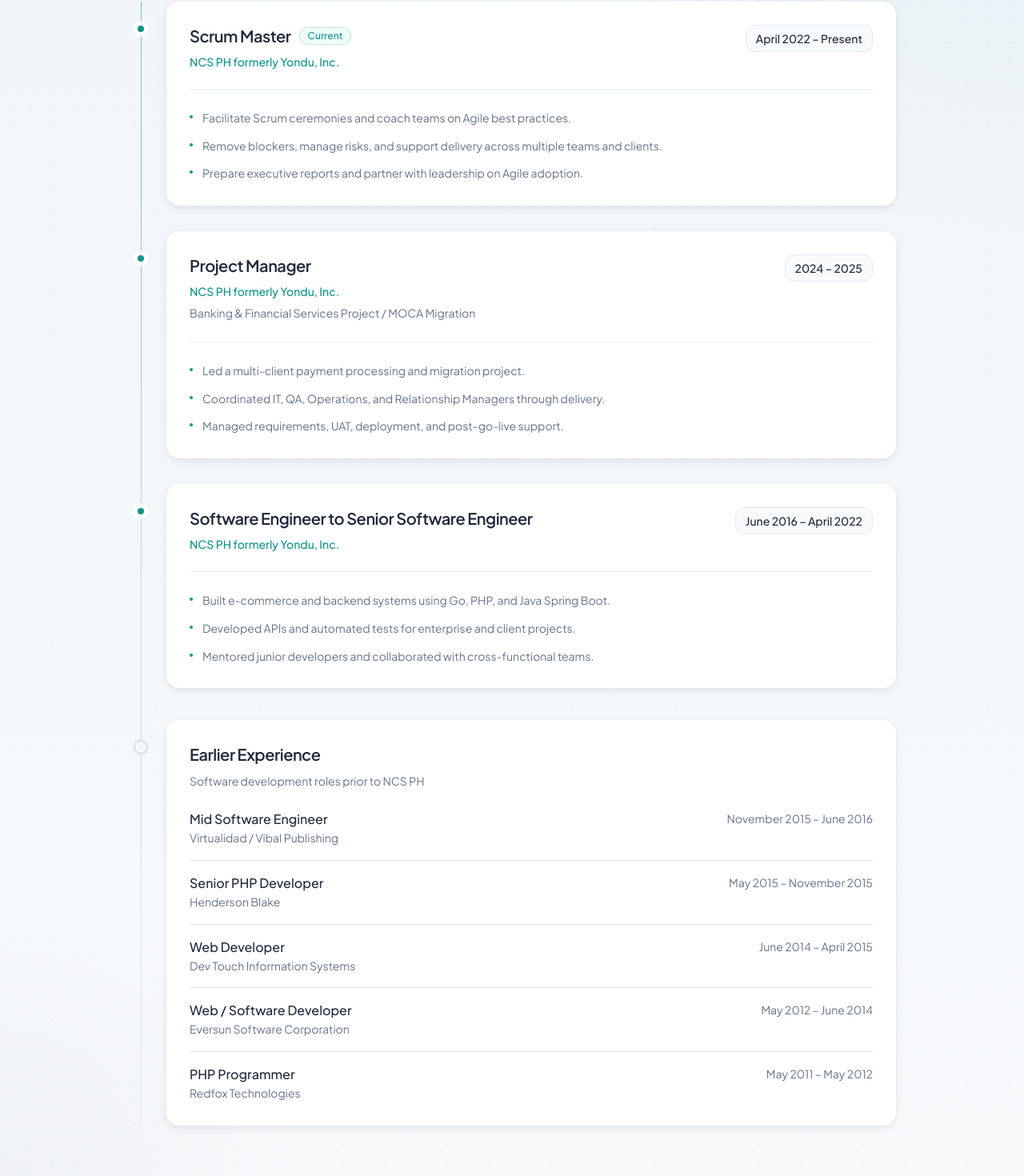
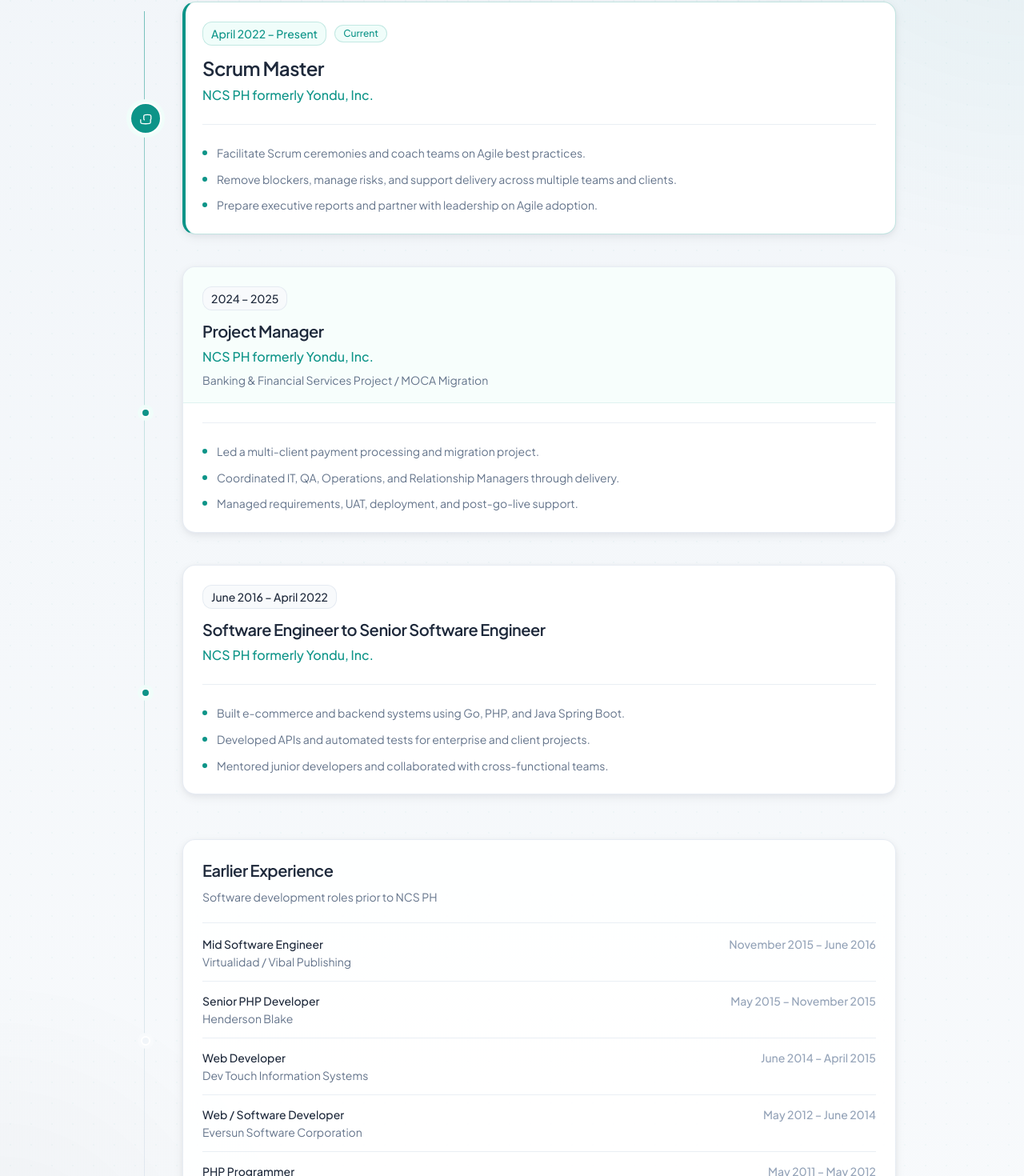
Before and after one commit to charlefire-cpu/personal-website, a React (Vite) app: page / in a window 1280 px wide. Shown: the part 3143-4613 px from the top of the page at 80% size. Built offline with nearby package versions, Linux system fonts and the light colour scheme.

Commit message:
improve professional experience section

```diff
--- a/src/components/Experience.tsx
+++ b/src/components/Experience.tsx
@@ -1,8 +1,151 @@
 import { profile } from '../data/profile'
+import type { ExperienceRole } from '../data/profile'
 import Section from './ui/Section'
 
 function isCurrentRole(period: string) {
   return period.toLowerCase().includes('present')
+}
+
+type RoleEmphasis = 'featured' | 'highlight' | 'standard'
+
+function getRoleEmphasis(role: ExperienceRole, index: number): RoleEmphasis {
+  if (isCurrentRole(role.period) || index === 0) return 'featured'
+  if (index === 1) return 'highlight'
+  return 'standard'
+}
+
+function BriefcaseIcon() {
+  return (
+    <svg
+      className="h-4 w-4 sm:h-[1.125rem] sm:w-[1.125rem]"
+      fill="none"
+      viewBox="0 0 24 24"
+      stroke="currentColor"
+      strokeWidth={1.75}
+      aria-hidden="true"
+    >
+      <path
+        strokeLinecap="round"
+        strokeLinejoin="round"
+        d="M20.25 14.15v4.25c0 1.094-.787 2.036-1.872 2.18-2.087.277-4.216.42-6.378.42s-4.291-.143-6.378-.42c-1.085-.144-1.872-1.086-1.872-2.18v-4.25m16.5 0a2.18 2.18 0 0 0 .75-1.661V8.25c0-1.126-.875-2.048-1.98-2.193a48.42 48.42 0 0 0-8.04 0c-1.105.145-1.98 1.067-1.98 2.193v4.35a2.18 2.18 0 0 0 .75 1.661m16.5 0h.008v.008h-.008V14.15Zm-16.5 0h.008v.008h-.008V14.15Z"
+      />
+    </svg>
+  )
+}
+
+function ExperienceMarker({
+  emphasis,
+  muted = false,
+}: {
+  emphasis: RoleEmphasis
+  muted?: boolean
+}) {
+  if (emphasis === 'featured') {
+    return (
+      <div className="experience-marker" aria-hidden="true">
+        <span className="experience-marker-icon">
+          <BriefcaseIcon />
+        </span>
+      </div>
+    )
+  }
+
+  return (
+    <div className="experience-marker" aria-hidden="true">
+      <span
+        className={`experience-marker-dot ${muted ? 'experience-marker-dot--muted' : ''}`}
+      />
+    </div>
+  )
+}
+
+function FeaturedRoleCard({ role }: { role: ExperienceRole }) {
+  const current = isCurrentRole(role.period)
+
+  return (
+    <article className="experience-card experience-card--interactive experience-card--featured">
+      <header className="experience-header">
+        <div className="experience-meta">
+          <time className="experience-period experience-period--featured">
+            {role.period}
+          </time>
+          {current && <span className="badge">Current</span>}
+        </div>
+        <h3 className="experience-title experience-title--featured">{role.title}</h3>
+        <p className="experience-company">{role.company}</p>
+        {role.project && <p className="experience-project">{role.project}</p>}
+      </header>
+
+      {role.highlights && role.highlights.length > 0 && (
+        <ul className="experience-highlights">
+          {role.highlights.map((highlight) => (
+            <li key={highlight} className="experience-highlight">
+              <span className="experience-highlight-marker" aria-hidden="true" />
+              <span className="min-w-0 flex-1 break-words">{highlight}</span>
+            </li>
+          ))}
+        </ul>
+      )}
+    </article>
+  )
+}
+
+function HighlightRoleCard({ role }: { role: ExperienceRole }) {
+  return (
+    <article className="experience-card experience-card--interactive experience-card--highlight">
+      <header className="experience-header">
+        <div className="experience-meta">
+          <time className="experience-period">{role.period}</time>
+        </div>
+        <h3 className="experience-title">{role.title}</h3>
+        <p className="experience-company">{role.company}</p>
+        {role.project && <p className="experience-project">{role.project}</p>}
+      </header>
+
+      {role.highlights && role.highlights.length > 0 && (
+        <ul className="experience-highlights">
+          {role.highlights.map((highlight) => (
+            <li key={highlight} className="experience-highlight">
+              <span className="experience-highlight-marker" aria-hidden="true" />
+              <span className="min-w-0 flex-1 break-words">{highlight}</span>
+            </li>
+          ))}
+        </ul>
+      )}
+    </article>
+  )
+}
+
+function StandardRoleCard({ role }: { role: ExperienceRole }) {
+  return (
+    <article className="experience-card experience-card--interactive">
+      <header className="experience-header">
+        <div className="experience-meta">
+          <time className="experience-period">{role.period}</time>
+        </div>
+        <h3 className="experience-title">{role.title}</h3>
+        <p className="experience-company">{role.company}</p>
+        {role.project && <p className="experience-project">{role.project}</p>}
+      </header>
+
+      {role.highlights && role.highlights.length > 0 && (
+        <ul className="experience-highlights">
+          {role.highlights.map((highlight) => (
+            <li key={highlight} className="experience-highlight">
+              <span className="experience-highlight-marker" aria-hidden="true" />
+              <span className="min-w-0 flex-1 break-words">{highlight}</span>
+            </li>
+          ))}
+        </ul>
+      )}
+    </article>
+  )
+}
+
+function RoleCard({ role, emphasis }: { role: ExperienceRole; emphasis: RoleEmphasis }) {
+  if (emphasis === 'featured') return <FeaturedRoleCard role={role} />
+  if (emphasis === 'highlight') return <HighlightRoleCard role={role} />
+  return <StandardRoleCard role={role} />
 }
 
 export default function Experience() {
@@ -13,85 +156,50 @@
 
   return (
     <Section id={id} title={title} tone="experience">
-      <div className="relative min-w-0">
-        <div className="timeline-line" aria-hidden="true" />
+      <div className="experience-timeline">
+        <div className="experience-track" aria-hidden="true" />
 
-        <div className="space-y-6 sm:space-y-8">
-          {featuredRoles.map((role) => (
-            <article
-              key={`${role.title}-${role.period}`}
-              className="timeline-item"
-            >
-              <div className="timeline-dot" aria-hidden="true" />
+        <div className="experience-entries">
+          {featuredRoles.map((role, index) => {
+            const emphasis = getRoleEmphasis(role, index)
 
-              <div className="card card-interactive">
-                <div className="flex flex-col gap-4 md:flex-row md:items-start md:justify-between md:gap-8">
-                  <div className="min-w-0 flex-1">
-                    <div className="flex flex-wrap items-center gap-2.5">
-                      <h3 className="text-h3">{role.title}</h3>
-                      {isCurrentRole(role.period) && (
-                        <span className="badge">Current</span>
-                      )}
-                    </div>
-                    <p className="text-accent-label mt-2">{role.company}</p>
-                    {role.project && (
-                      <p className="text-body-sm mt-1.5 break-words">
-                        {role.project}
-                      </p>
-                    )}
-                  </div>
-                  <p className="w-fit shrink-0 rounded-lg border border-border bg-surface px-3 py-1.5 text-xs font-medium text-primary sm:text-sm">
-                    {role.period}
+            return (
+              <div key={`${role.title}-${role.period}`} className="experience-entry">
+                <ExperienceMarker emphasis={emphasis} />
+                <RoleCard role={role} emphasis={emphasis} />
+              </div>
+            )
+          })}
+
+          {earlierRoles.length > 0 && (
+            <div className="experience-entry experience-compact">
+              <ExperienceMarker emphasis="standard" muted />
+              <article className="experience-card experience-card--compact">
+                <header className="experience-header">
+                  <h3 className="experience-title">{earlierExperienceTitle}</h3>
+                  <p className="experience-compact-intro mt-2">
+                    {earlierExperienceDescription}
                   </p>
-                </div>
+                </header>
 
-                {role.highlights && role.highlights.length > 0 && (
-                  <ul className="card-list mt-6 border-t border-border/70 pt-6">
-                    {role.highlights.map((highlight) => (
-                      <li key={highlight} className="card-list-item">
-                        <span className="card-list-marker" aria-hidden="true" />
-                        <span className="min-w-0 flex-1 break-words">{highlight}</span>
-                      </li>
-                    ))}
-                  </ul>
-                )}
-              </div>
-            </article>
-          ))}
+                <ul className="experience-compact-list">
+                  {earlierRoles.map((role) => (
+                    <li
+                      key={`${role.title}-${role.company}`}
+                      className="experience-compact-item"
+                    >
+                      <div className="experience-compact-main">
+                        <span className="experience-compact-title">{role.title}</span>
+                        <span className="experience-compact-company">{role.company}</span>
+                      </div>
+                      <time className="experience-compact-period">{role.period}</time>
+                    </li>
+                  ))}
+                </ul>
+              </article>
+            </div>
+          )}
         </div>
-
-        {earlierRoles.length > 0 && (
-          <div className="timeline-item mt-8 sm:mt-10">
-            <div
-              className="timeline-dot !bg-surface-alt !ring-border"
-              aria-hidden="true"
-            />
-
-            <div className="card card-interactive">
-              <h3 className="text-h3">{earlierExperienceTitle}</h3>
-              <p className="text-body-sm mt-2">
-                {earlierExperienceDescription}
-              </p>
-
-              <ul className="mt-5 divide-y divide-border sm:mt-6">
-                {earlierRoles.map((role) => (
-                  <li
-                    key={`${role.title}-${role.company}`}
-                    className="flex flex-col gap-1 py-3.5 first:pt-0 last:pb-0 sm:flex-row sm:items-start sm:justify-between sm:gap-4 sm:py-4"
-                  >
-                    <div className="min-w-0">
-                      <p className="text-sm font-medium text-primary sm:text-base">
-                        {role.title}
-                      </p>
-                      <p className="text-body-sm break-words">{role.company}</p>
-                    </div>
-                    <p className="shrink-0 text-body-sm">{role.period}</p>
-                  </li>
-                ))}
-              </ul>
-            </div>
-          </div>
-        )}
       </div>
     </Section>
   )
--- a/src/index.css
+++ b/src/index.css
@@ -161,12 +161,13 @@
       linear-gradient(165deg, var(--color-surface) 0%, white 45%, var(--color-accent-soft) 100%);
   }
 
-  .section-tone-experience .timeline-line {
-    @apply w-px bg-gradient-to-b from-accent/50 via-accent/20 to-border;
-  }
-
-  .section-tone-experience .timeline-dot {
-    @apply ring-4 ring-white/80;
+  .section-tone-experience .experience-track {
+    background: linear-gradient(
+      180deg,
+      rgb(13 148 136 / 0.55) 0%,
+      rgb(13 148 136 / 0.2) 35%,
+      var(--color-border) 100%
+    );
   }
 
   .section-tone-tinted .card,
@@ -437,17 +438,149 @@
     @apply text-sm text-white/55 transition-colors duration-200 ease-out hover:text-white;
   }
 
-  /* ── Timeline ── */
-  .timeline-line {
-    @apply absolute top-0 bottom-0 left-3 w-px bg-border md:left-4;
+  /* ── Experience timeline ── */
+  .experience-timeline {
+    @apply relative min-w-0;
   }
 
-  .timeline-dot {
-    @apply absolute top-6 left-3 z-10 h-2.5 w-2.5 -translate-x-1/2 rounded-full border-2 border-white bg-accent ring-2 ring-accent-soft md:top-7 md:left-4 md:h-3 md:w-3;
+  .experience-track {
+    @apply absolute top-3 bottom-6 left-[1.1875rem] w-px sm:left-5;
+    background: linear-gradient(
+      180deg,
+      rgb(13 148 136 / 0.45) 0%,
+      rgb(13 148 136 / 0.15) 40%,
+      var(--color-border) 100%
+    );
   }
 
-  .timeline-item {
-    @apply relative min-w-0 pl-6 sm:pl-8 md:pl-12;
+  .experience-entries {
+    @apply flex flex-col gap-8 sm:gap-10;
+  }
+
+  .experience-entry {
+    @apply relative grid grid-cols-[2.375rem_1fr] gap-x-4 sm:grid-cols-[2.75rem_1fr] sm:gap-x-6;
+  }
+
+  .experience-marker {
+    @apply relative z-10 flex shrink-0 items-center justify-center;
+  }
+
+  .experience-marker-icon {
+    @apply flex h-9 w-9 items-center justify-center rounded-full border-2 border-white bg-accent text-white shadow-[var(--shadow-sm)] ring-4 ring-accent-soft sm:h-10 sm:w-10;
+  }
+
+  .experience-marker-dot {
+    @apply mt-7 h-3 w-3 rounded-full border-2 border-white bg-accent shadow-[var(--shadow-xs)] ring-4 ring-accent-soft sm:mt-8;
+  }
+
+  .experience-marker-dot--muted {
+    @apply bg-surface-alt ring-surface;
+  }
+
+  .experience-card {
+    @apply min-w-0 rounded-2xl border border-border/80 bg-white p-5 shadow-[var(--shadow-md)] sm:p-6;
+  }
+
+  .experience-card--interactive {
+    @apply transition-[border-color,box-shadow] duration-200 ease-out motion-reduce:transition-none;
+  }
+
+  @media (hover: hover) {
+    .experience-card--interactive:hover {
+      @apply border-accent/20 shadow-[var(--shadow-card-hover)];
+    }
+  }
+
+  .experience-card--featured {
+    @apply border-accent/25 border-l-4 border-l-accent pl-[calc(1.25rem-3px)] sm:pl-[calc(1.5rem-3px)];
+  }
+
+  .experience-card--highlight {
+    @apply overflow-hidden;
+  }
+
+  .experience-card--highlight .experience-header {
+    @apply -mx-5 -mt-5 border-b border-accent/10 bg-accent-soft/50 px-5 pt-5 pb-4 sm:-mx-6 sm:-mt-6 sm:px-6 sm:pt-6;
+  }
+
+  .experience-header {
+    @apply min-w-0;
+  }
+
+  .experience-meta {
+    @apply mb-3 flex flex-wrap items-center gap-2.5;
+  }
+
+  .experience-period {
+    @apply inline-flex items-center rounded-lg border border-border/80 bg-surface px-2.5 py-1 text-xs font-medium text-primary sm:text-sm;
+  }
+
+  .experience-period--featured {
+    @apply border-accent/20 bg-accent-soft text-accent;
+  }
+
+  .experience-title {
+    @apply text-lg font-semibold tracking-tight text-primary sm:text-xl;
+  }
+
+  .experience-title--featured {
+    @apply text-xl sm:text-2xl;
+  }
+
+  .experience-company {
+    @apply mt-1.5 text-sm font-medium text-accent sm:text-base;
+  }
+
+  .experience-project {
+    @apply mt-1.5 text-sm leading-relaxed text-muted;
+  }
+
+  .experience-highlights {
+    @apply mt-5 space-y-2.5 border-t border-border/70 pt-5 sm:mt-6 sm:pt-6;
+  }
+
+  .experience-highlight {
+    @apply flex items-start gap-3 text-sm leading-relaxed text-muted;
+  }
+
+  .experience-highlight-marker {
+    @apply mt-2 h-1.5 w-1.5 shrink-0 rounded-full bg-accent;
+  }
+
+  .experience-compact {
+    @apply mt-2 sm:mt-4;
+  }
+
+  .experience-card--compact {
+    @apply bg-white/90 p-5 sm:p-6;
+  }
+
+  .experience-compact-intro {
+    @apply text-sm leading-relaxed text-muted;
+  }
+
+  .experience-compact-list {
+    @apply mt-4 divide-y divide-border/70 border-t border-border/70 sm:mt-5;
+  }
+
+  .experience-compact-item {
+    @apply flex flex-col gap-1 py-3 first:pt-4 last:pb-0 sm:flex-row sm:items-baseline sm:justify-between sm:gap-4 sm:py-3.5;
+  }
+
+  .experience-compact-main {
+    @apply min-w-0;
+  }
+
+  .experience-compact-title {
+    @apply block text-sm font-medium text-primary;
+  }
+
+  .experience-compact-company {
+    @apply mt-0.5 block text-sm text-muted;
+  }
+
+  .experience-compact-period {
+    @apply shrink-0 text-xs font-medium text-muted-light sm:text-sm;
   }
 
   /* ── Icons ── */
```
